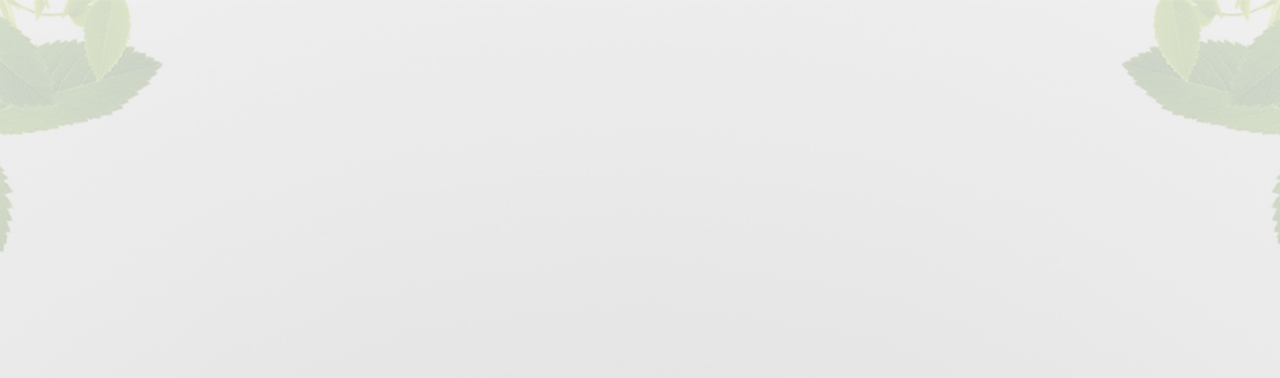
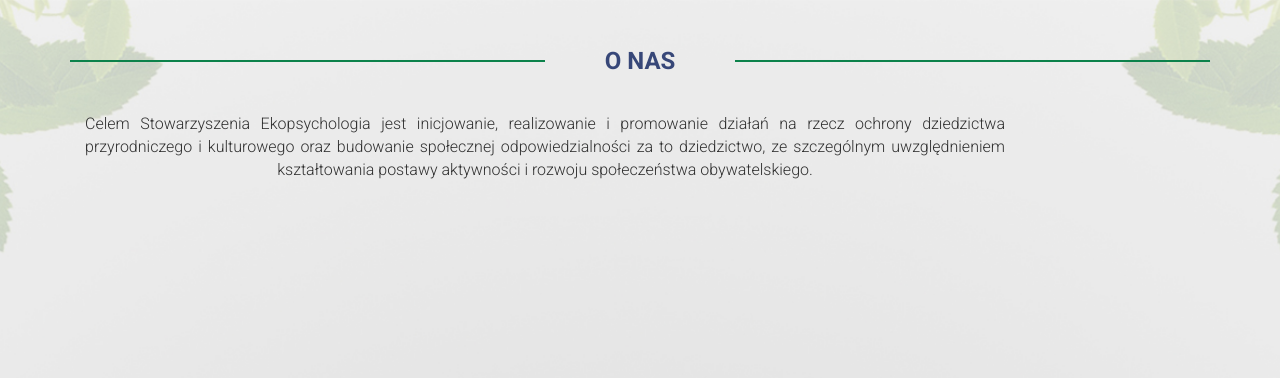
Before and after one commit to JaPod993/ekopsychologia, a Django app: template ekopsychologia/apps/website/templates/website/site/homepage.html in a window 1280 px wide. Shown: the part 150-528 px from the top of the page. Run offline with Django 3.2, Linux system fonts and the light colour scheme; the template is opened without the code that fills it, so the values that code supplies are empty; parts of the project's set-up code (start-up, migrations or seed data) failed here and were passed over; some libraries are stand-ins or nearby versions.

Commit message:
about cdn

```diff
--- a/ekopsychologia/apps/website/static/website/css/style.css
+++ b/ekopsychologia/apps/website/static/website/css/style.css
@@ -1,5 +1,11 @@
 .text-justify {
   text-align: justify;
+}
+
+.center-justified {
+  text-align: justify;
+  -moz-text-align-last: center;
+  text-align-last: center;
 }
 
 .inactiveLink {
@@ -280,6 +286,40 @@
   height: 900px;
 }
 
+.margin {
+  margin-top: 40px;
+}
+
+hr.green {
+  border-width: 2px;
+  border-color: #0c824b;
+}
+
+.hr {
+  padding-left: 0;
+  padding-right: 0;
+}
+
+.title-header {
+  margin-top: 4px;
+  margin-bottom: 4px;
+}
+
+.title {
+  font-family: 'Roboto', sans-serif;
+  font-weight: 700;
+  color: #374778;
+  font-size: 24px;
+}
+
+p.about {
+  margin-top: 30px;
+  font-family: 'Roboto', sans-serif;
+  font-weight: 300;
+  font-size: 16px;
+  color: #303030;
+}
+
 @media screen and (max-width: 1700px) {
   .slick-next {
     top: 190px;
--- a/ekopsychologia/apps/website/static/website/scss/style.scss
+++ b/ekopsychologia/apps/website/static/website/scss/style.scss
@@ -3,10 +3,16 @@
 $grey: #c4c4c4; //szary
 $dark-grey: #303030; //ciemny szary
 $hover: #0c824b; //zielony hover
+$title: #374778; //niebieski akcent
 
 // justify class
 .text-justify {
   text-align: justify;
+}
+.center-justified {
+    text-align: justify;
+    -moz-text-align-last: center;
+    text-align-last: center;
 }
 .inactiveLink {
    pointer-events: none;
@@ -319,8 +325,32 @@
   background-size: cover;
   height: 900px;
 }
-
-
+.margin {
+  margin-top: 40px;
+}
+hr.green {
+  border-width: 2px;
+  border-color:  $hover;
+}
+.hr {
+  padding-left: 0;
+  padding-right: 0;
+}
+.title-header {
+  margin-top: 4px;
+  margin-bottom: 4px;
+}
+.title {
+  @include roboto-bold;
+  color: $title;
+  font-size: 24px;
+}
+p.about {
+  margin-top: 30px;
+  @include roboto-regular;
+  font-size: 16px;
+  color: $dark-grey;
+}
 //.............................................
 
 
--- a/ekopsychologia/apps/website/templates/website/site/base/layout.html
+++ b/ekopsychologia/apps/website/templates/website/site/base/layout.html
@@ -219,7 +219,22 @@
 
 <div class="o-nas">
 
+    <div class="container">
 
+        <!-- text-header -->
+        <div class="margin">
+            <div class="col-xs-5 hr"><hr class="green"></div>
+            <div class="col-xs-2 text-center title-header"><span class="title">O NAS</span></div>
+            <div class="col-xs-5 hr"><hr class="green"></div>
+        </div>
+        <!-- text-header -->
+
+        <div class="col-xs-1"></div>
+        <div class="col-xs-10">
+            <p class="about center-justified">Celem Stowarzyszenia Ekopsychologia jest inicjowanie, realizowanie i promowanie działań na rzecz ochrony dziedzictwa przyrodniczego i kulturowego oraz budowanie społecznej odpowiedzialności za to dziedzictwo, ze szczególnym uwzględnieniem kształtowania postawy aktywności i rozwoju społeczeństwa obywatelskiego.</p>
+        </div>
+        <div class="col-xs-1"></div>
+    </div>
 
 </div>
 
```
Also changed, not shown: ekopsychologia/apps/cms/migrations/0002_auto_20170403_1427.py (added).
